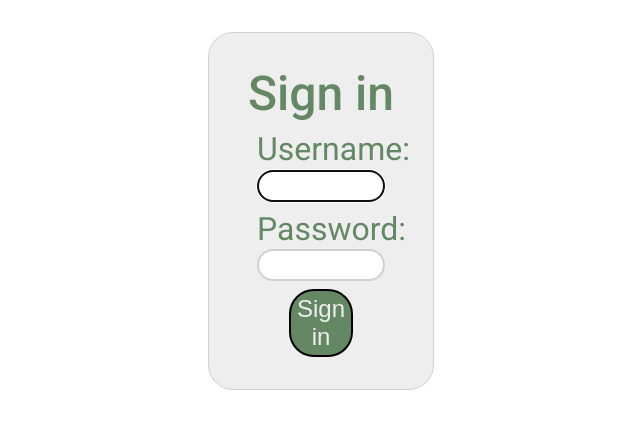
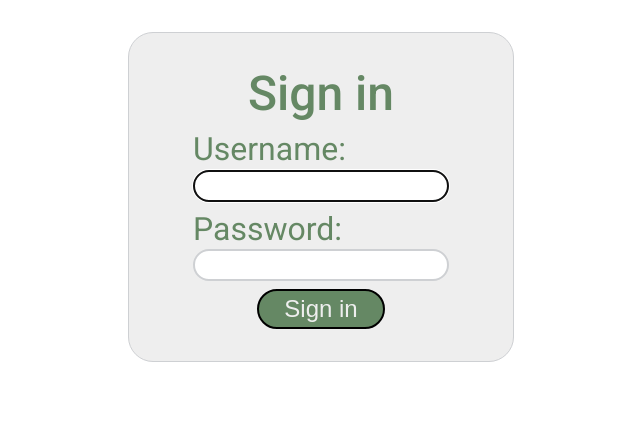
Before and after one commit to adam-lepkowski/clinic-management-system, a Django app: page /account/login in a window 1280 px wide. Shown: the top 429 px of the page, without its empty margins (319-959 px from the left). Run offline with Django 4.2, Linux system fonts and the light colour scheme; some libraries are stand-ins or nearby versions.

Commit message:
Set form-container width to 50%

```diff
--- a/static/forms.css
+++ b/static/forms.css
@@ -10,7 +10,7 @@
     flex-direction: column;
     margin: auto;
     padding: 2rem;
-    width: 25%;
+    width: 50%;
 }
 
 .form-container h1 {
```
